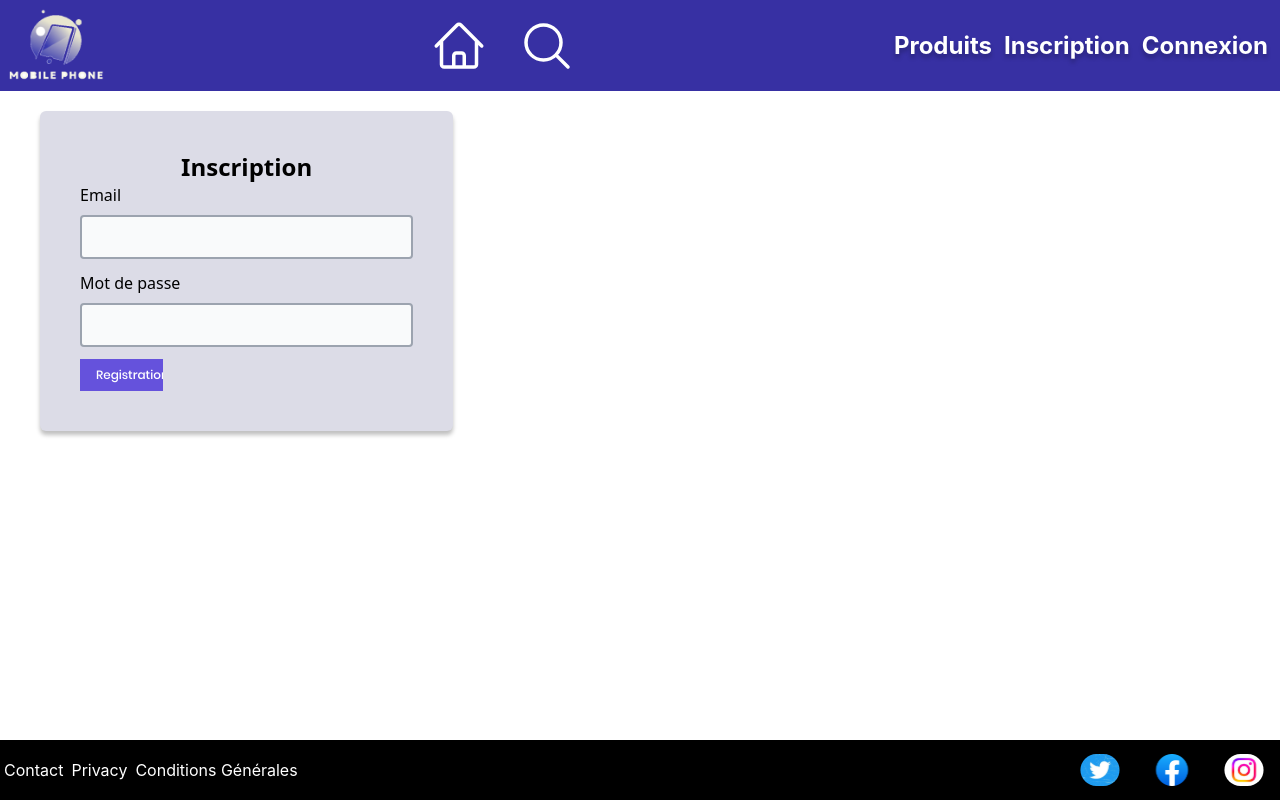
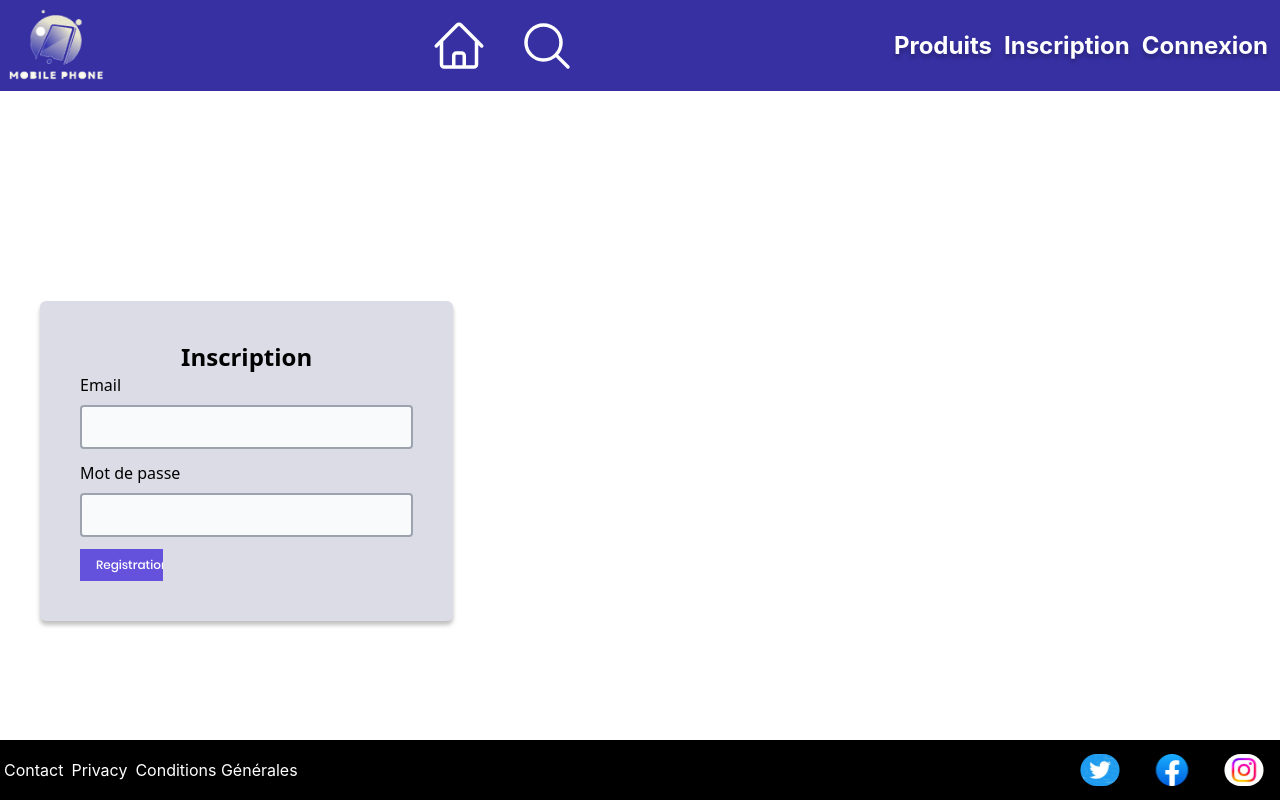
Before and after one commit to CDA-210823/front-end, a React (Vite) app: page /registration in a window 1280 px wide. Built offline with nearby package versions, Linux system fonts and the light colour scheme.

Commit message:
[refactor style][FEAT][AD]- refactor css register &login

```diff
--- a/src/views/Login/Login.jsx
+++ b/src/views/Login/Login.jsx
@@ -38,8 +38,9 @@ const Login = () => {
     return (
         <>
             <Formik initialValues={initialValues} onSubmit={onSubmit} validationSchema={validationSchema}>
-                <Form>
-                    <div className="flex justify-end w-full h-full">
+                <main className='w-full h-[90vh] flex items-center'>
+                    <Form className='w-full'>
+                        <div className="flex  justify-end w-full">
                             <div className="bg-detailsProduct rounded shadow-boxShadow  w-1/3 mr-10 p-10">
                                 <h1 className="text-2xl font-bold text-center">Connexion</h1>
                                 <div className="row-form">
@@ -61,6 +62,8 @@ const Login = () => {
                             </div>
                         </div>
                     </Form>
+                </main>
+
             </Formik>
         </>
     );
--- a/src/views/Registration/Registration.jsx
+++ b/src/views/Registration/Registration.jsx
@@ -33,9 +33,11 @@ const Registration = () => {
     return (
         <>
             <Formik initialValues={initialValues} onSubmit={onSubmit} validationSchema={validationSchema}>
-                <Form>
-                    <div className="flex lg:flex-row ml-10 lg:items-center all:w-full all:h-full all:flex-col">
-                        <div className="bg-detailsProduct rounded-md shadow-boxShadow lg:mt-5 lg:w-1/3 lg:mr-5 p-10 sm:w-full sm:mr-0 all:p-1">
+               <main className='w-full h-[90vh] flex items-center' >
+                   <Form className='w-full'>
+                       <div className="flex lg:flex-row ml-10 lg:items-center">
+                           <div className="bg-detailsProduct rounded-md shadow-boxShadow lg:mt-5 lg:w-1/3 lg:mr-5
+                           p-10 sm:w-2/3  sm:mr-0">
                                <h1 className="text-2xl font-bold text-center">Inscription</h1>
                                <div className="row-form">
                                    <label htmlFor="email">Email</label>
@@ -53,6 +55,8 @@ const Registration = () => {
                            </div>
                        </div>
                    </Form>
+               </main>
+
             </Formik>
         </>
     )
```
Lines whose indentation alone changed are shown as unchanged.
